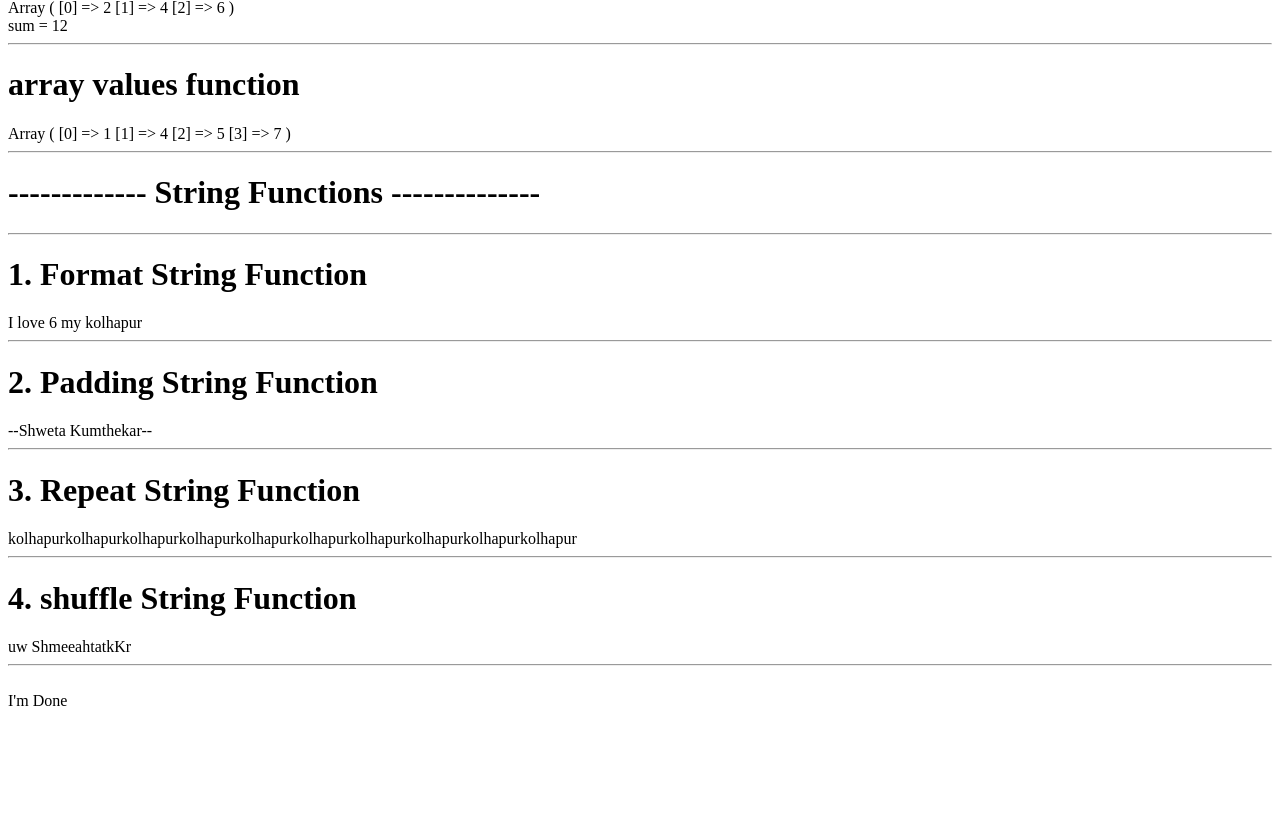
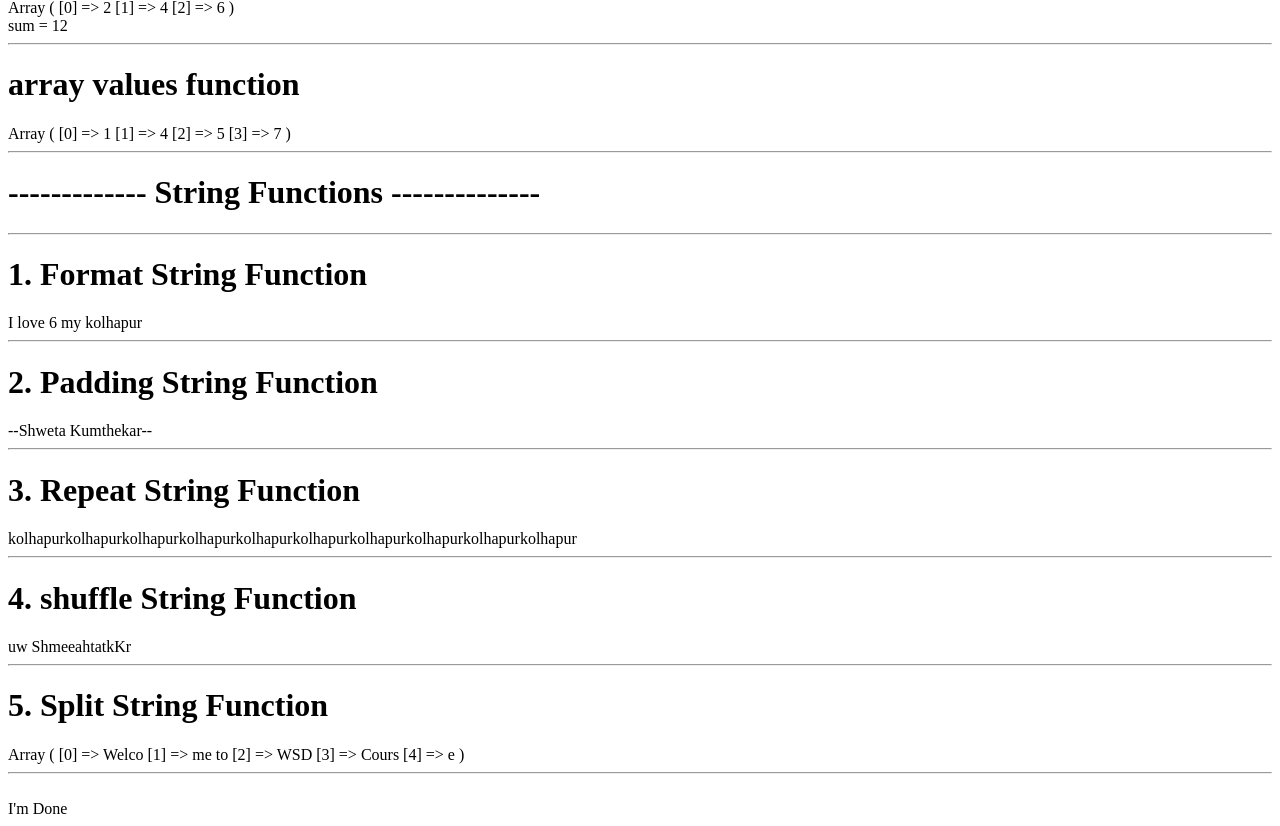
Before and after one commit to srk77/homework4, a PHP site: page / in a window 1280 px wide. Shown: the part 1078-1904 px from the top of the page. Before the commit the page ends 1784 px from the top, so only its background shows below. Run offline with PHP 8.4, Linux system fonts and the light colour scheme.

Commit message:
Added split string

```diff
--- a/index.php
+++ b/index.php
@@ -34,10 +34,11 @@
 	 $obj->repeatString($location);
 
 	$obj->shuffleString($name);
- 	 /*
+
 	  $str1='Welcome to WSD Course';
 	 $obj->splitString($str1);
-  	 $obj->countWord($str1);
+  	 /*
+	 $obj->countWord($str1);
 	 $obj->stringLength($name);
 	 $obj->reverseString($name);
 	 $str2=	" WSD is a very interesting subject and I LIKE it ";
@@ -153,6 +154,12 @@
 		echo str_shuffle($name);
 		echo '<hr>';
 		}
+       public function splitString($str1)
+	{
+	echo '<h1>5. Split String Function</h1>';
+	print_r (str_split($str1,5));
+	echo '<hr>';
+         }
 
 
  public function __destruct()
```
